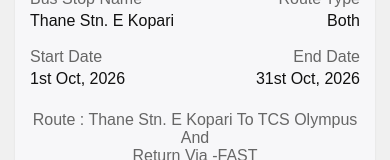
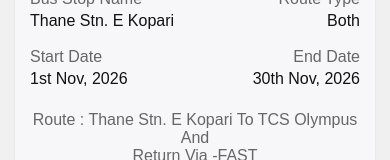
Before and after one commit to Dreth-Ma5ter/Bus-Pass, a React Native app: screen / in a window 390 px wide. Shown: the part 368-528 px from the top of the page. Built offline with nearby package versions, Linux system fonts and the light colour scheme.

Commit message:
Update App.js

```diff
--- a/App.js
+++ b/App.js
@@ -17,8 +17,8 @@ export default function App() {
   const [employeeId, setEmployeeId] = useState('2872400');
   const [officeIn, setOfficeIn] = useState('10:20');
   const [officeOut, setOfficeOut] = useState('20:45');
-  const [startDate, setStartDate] = useState('1st Oct, 2026');
-  const [endDate, setEndDate] = useState('31st Oct, 2026');
+  const [startDate, setStartDate] = useState('1st Nov, 2026');
+  const [endDate, setEndDate] = useState('30th Nov, 2026');
   const [pinModalVisible, setPinModalVisible] = useState(false);
   const [editModalVisible, setEditModalVisible] = useState(false);
   const [pinInput, setPinInput] = useState('');
```
